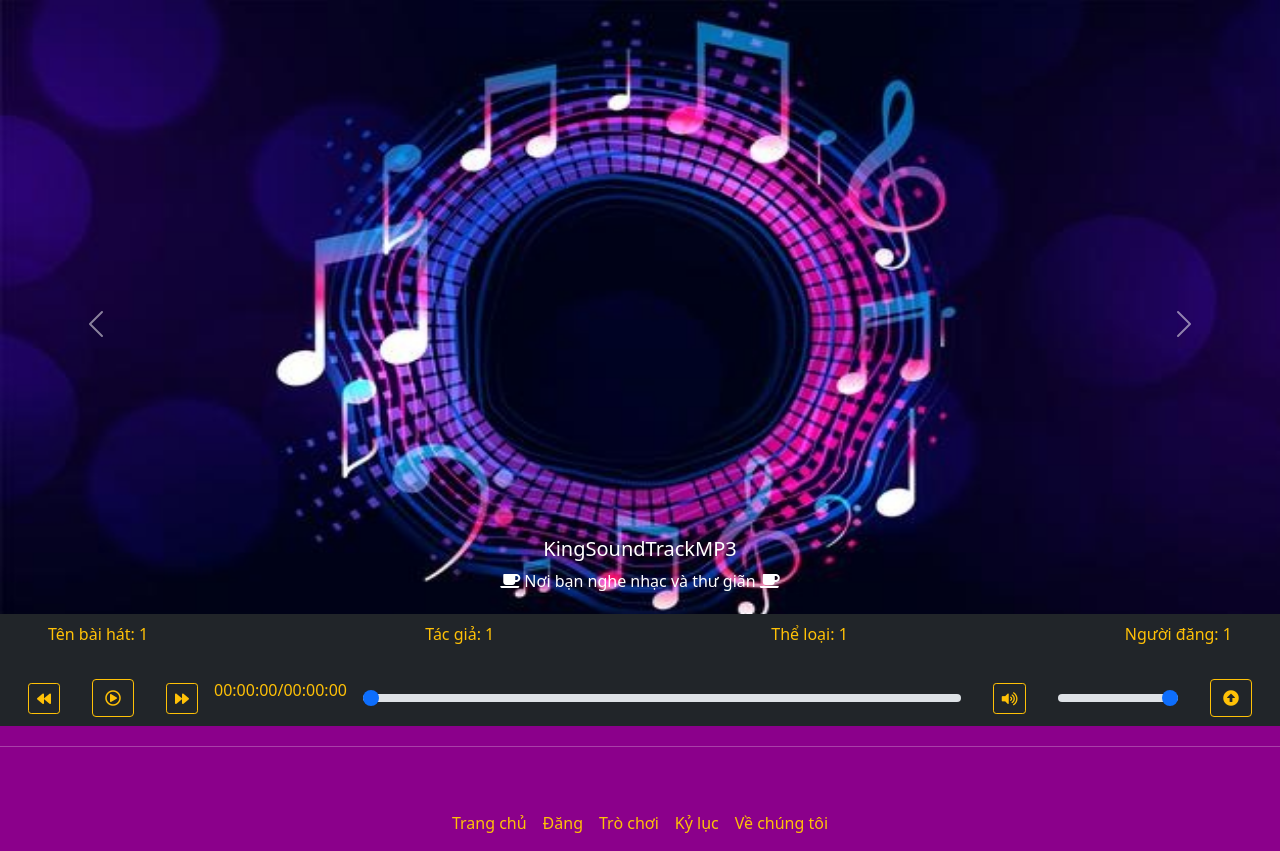
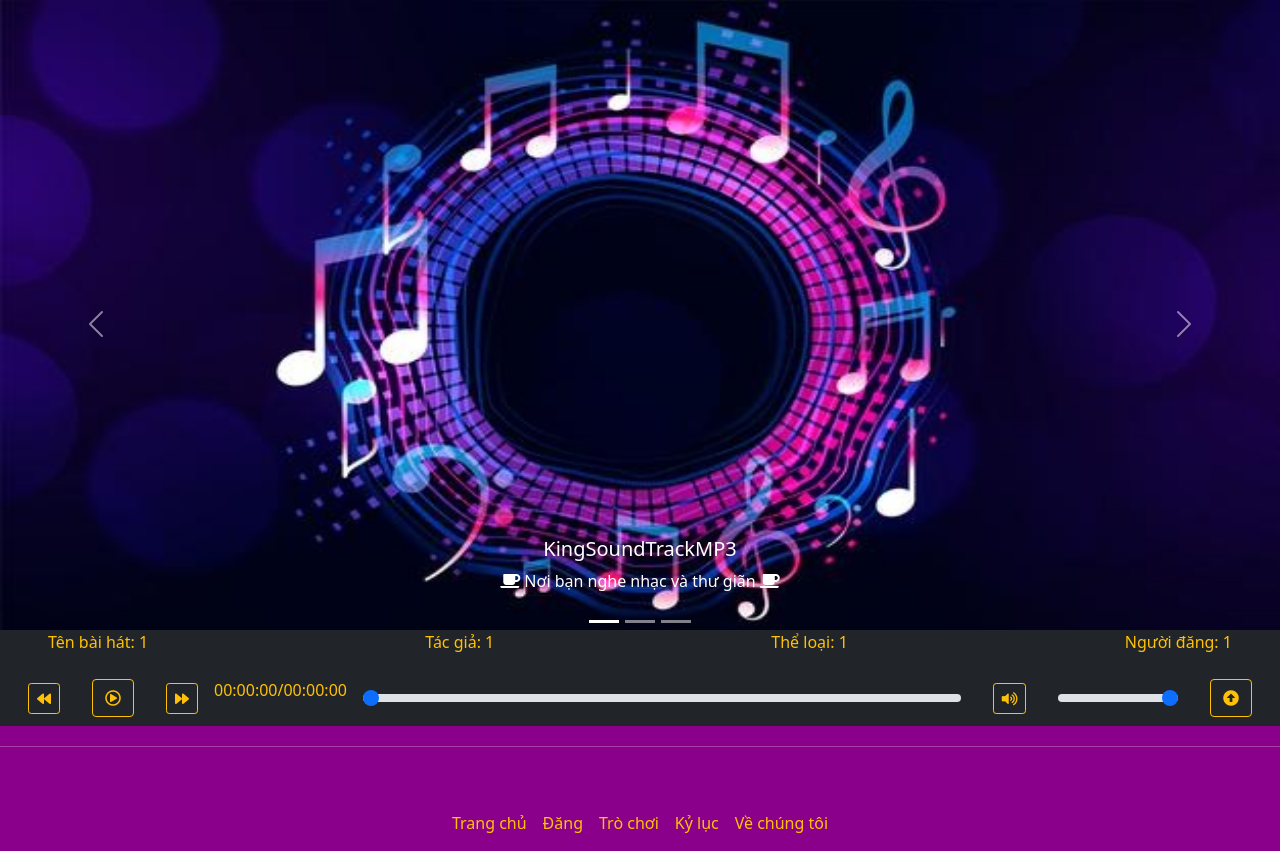
Before and after one commit to RageOfFire/KingSoundTrackMP3, a PHP site: page /index.php in a window 1280 px wide. Shown: the part 74-925 px from the top of the page. Run offline with PHP 8.4, Linux system fonts and the light colour scheme; the visitor is signed in with stand-in values (Sample User, id 1); data that the repository does not hold is empty; some libraries are stand-ins or nearby versions.

Commit message:
make music fixed smaller

```diff
--- a/assets/include/music-kit.php
+++ b/assets/include/music-kit.php
@@ -7,7 +7,7 @@
 </audio>
 <form action="./assets/PHP/music-pack.php" method="post">
 <div class="fixed-bottom">
-<nav class="navbar navbar-dark bg-dark">
+<nav class="navbar navbar-dark bg-dark pt-0 pb-0">
   <p class="align-middle text-warning mx-5"><?php if(isset($_SESSION['mtitle'])) {echo "Tên bài hát: ".$_SESSION['mtitle'];} ?></p>
   <p class="align-middle text-warning mx-5"><?php if(isset($_SESSION['mauthor'])) {echo "Tác giả: ".$_SESSION['mauthor'];} ?></p>
   <p class="align-middle text-warning mx-5"><?php if(isset($_SESSION['mgender'])) {echo "Thể loại: ".$_SESSION['mgender'];} ?></p>
```
